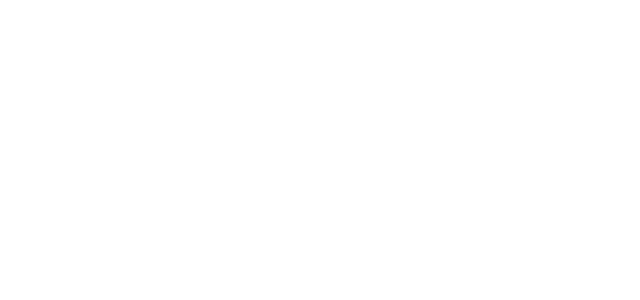
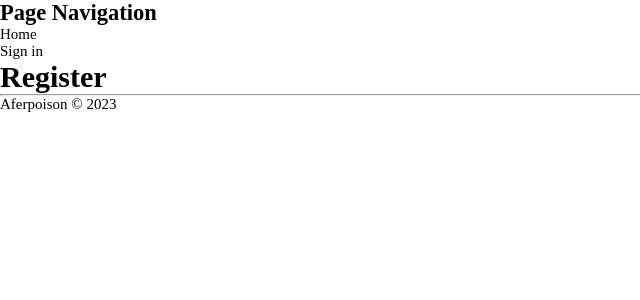
Before and after one commit to u32martinweiss/aferopoison, a React (Vite) app in the folder client/: page /register in a window 1280 px wide. Before the commit this address had no page. Shown: the top 300 px of the page, without its empty margins (0-640 px from the left). Built offline with nearby package versions, Linux system fonts and the light colour scheme.

Commit message:
FE: Creating the Login and Register pages

```diff
--- a/client/src/App.tsx
+++ b/client/src/App.tsx
@@ -1,6 +1,8 @@
 import { Routes, Route } from 'react-router-dom';
 
 import HomePage from './pages/HomePage';
+import LoginPage from './pages/LoginPage';
+import RegisterPage from './pages/RegisterPage';
 
 import './styles/reset.scss';
 import './styles/main.scss';
@@ -8,6 +10,8 @@
 const App = (): JSX.Element => (
   <Routes>
     <Route path="/" element={<HomePage />} />
+    <Route path="/login" element={<LoginPage />} />
+    <Route path="/register" element={<RegisterPage />} />
   </Routes>
 );
 
--- a/client/src/components/blocks/PageNavigation/PageNavigation.component.tsx
+++ b/client/src/components/blocks/PageNavigation/PageNavigation.component.tsx
@@ -7,6 +7,9 @@
       <li>
         <Link to="/">Home</Link>
       </li>
+      <li>
+        <Link to="/login">Sign in</Link>
+      </li>
     </ul>
   </nav>
 );
--- /dev/null
+++ b/client/src/pages/LoginPage.tsx
@@ -0,0 +1,9 @@
+import DefaultLayout from '../layouts/DefaultLayout';
+
+const LoginPage = (): JSX.Element => (
+  <DefaultLayout>
+    <h1>Login</h1>
+  </DefaultLayout>
+);
+
+export default LoginPage;
--- /dev/null
+++ b/client/src/pages/RegisterPage.tsx
@@ -0,0 +1,9 @@
+import DefaultLayout from '../layouts/DefaultLayout';
+
+const RegisterPage = (): JSX.Element => (
+  <DefaultLayout>
+    <h1>Register</h1>
+  </DefaultLayout>
+);
+
+export default RegisterPage;
```
